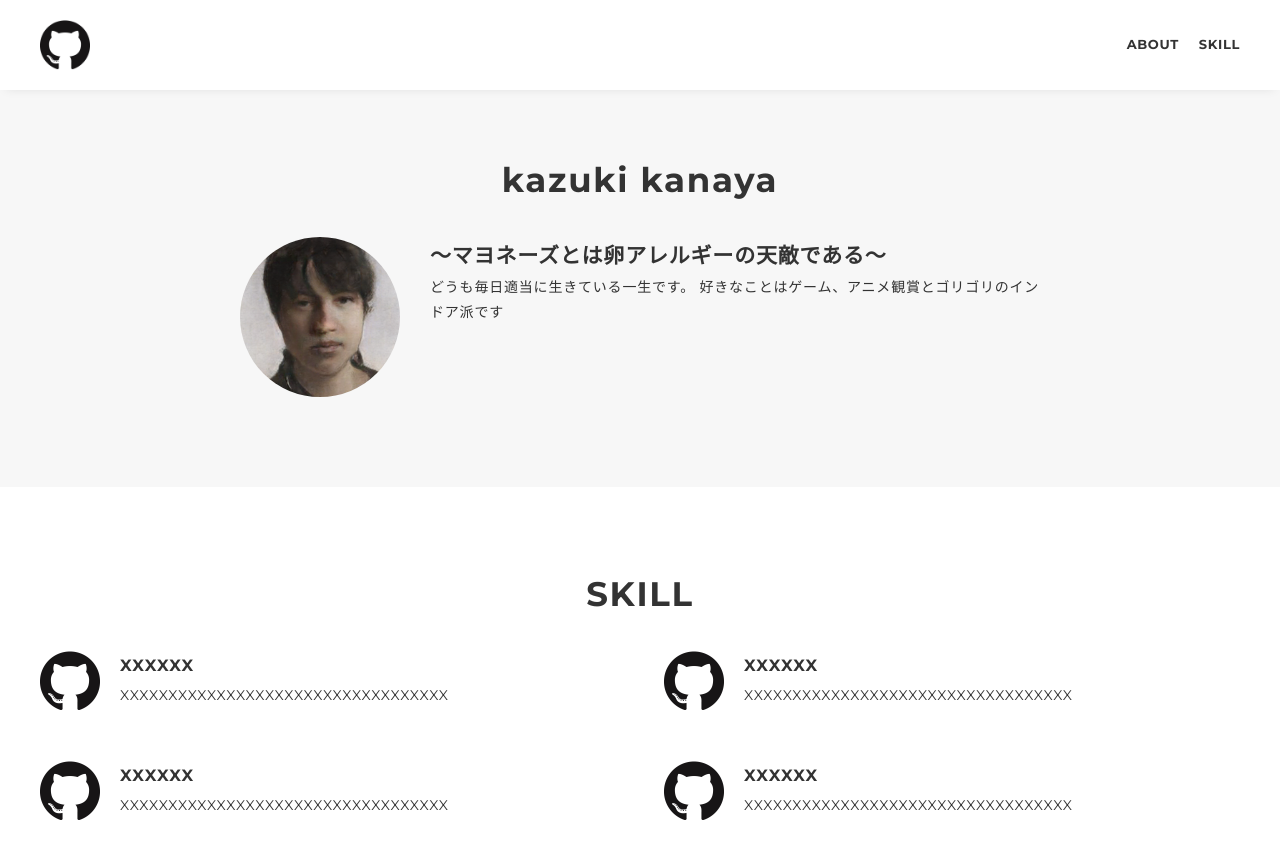
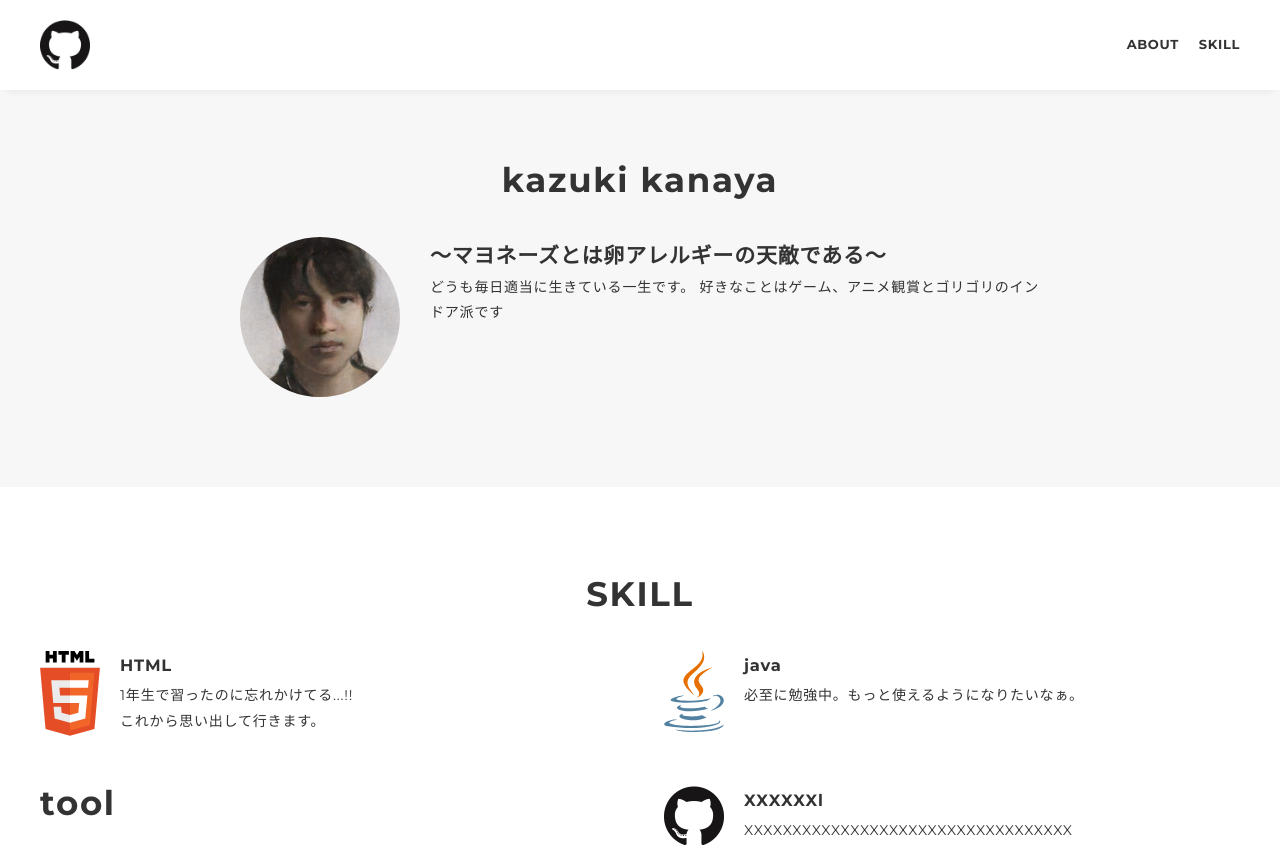
Before and after one commit to Ask-Notes/portfolio, a plain HTML site: page docs/index.html in a window 1280 px wide. Shown: the top 859 px of the page. Drawn offline with nearby package versions, Linux system fonts and the light colour scheme.

Commit message:
wadaigae

```diff
--- a/docs/index.html
+++ b/docs/index.html
@@ -64,28 +64,29 @@
 					<div class="skill-list">
 						<div class="skill-item">
 							<p class="skill-img">
-								<img src="img/github.png" alt="logo" />
+								<img src="img/html-5.svg" alt="logo" />
 							</p>
 							<div class="skill-body">
-								<h3 class="skill-name">XXXXXX</h3>
-								<p class="skill-text">XXXXXXXXXXXXXXXXXXXXXXXXXXXXXXXXXX</p>
+								<h3 class="skill-name">HTML</h3>
+								<p class="skill-text">1年生で習ったのに忘れかけてる...!!<br>これから思い出して行きます。</p>
 							</div>
 						</div>
+						<div class="skill-item">
+							<p class="skill-img">
+								<img src="img/java.svg" alt="logo" />
+							</p>
+							<div class="skill-body">
+								<h3 class="skill-name">java</h3>
+								<p class="skill-text">必至に勉強中。もっと使えるようになりたいなぁ。</p>
+							</div>
+						</div>
+						<h2 class="title">tool</h2>
 						<div class="skill-item">
 							<p class="skill-img">
 								<img src="img/github.png" alt="logo" />
 							</p>
 							<div class="skill-body">
-								<h3 class="skill-name">XXXXXX</h3>
-								<p class="skill-text">XXXXXXXXXXXXXXXXXXXXXXXXXXXXXXXXXX</p>
-							</div>
-						</div>
-						<div class="skill-item">
-							<p class="skill-img">
-								<img src="img/github.png" alt="logo" />
-							</p>
-							<div class="skill-body">
-								<h3 class="skill-name">XXXXXX</h3>
+								<h3 class="skill-name">XXXXXXl</h3>
 								<p class="skill-text">XXXXXXXXXXXXXXXXXXXXXXXXXXXXXXXXXX</p>
 							</div>
 						</div>
```
